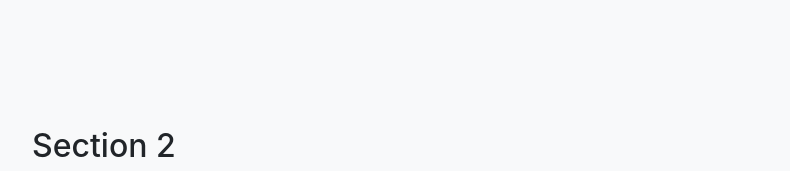
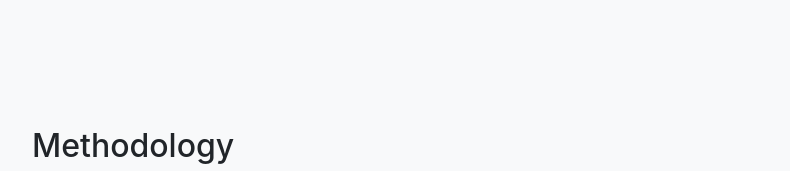
Before and after one commit to garrettkirk/inclass, a plain HTML site: page index.html in a window 1280 px wide. Shown: the part 2780-2951 px from the top of the page, without its empty margins (243-1033 px from the left). Drawn offline with nearby package versions, Linux system fonts and the light colour scheme.

Commit message:
Update index.html

```diff
--- a/index.html
+++ b/index.html
@@ -96,7 +96,7 @@
     <div class="container">
       <div class="row">
         <div class="col-lg-8 mx-auto">
-          <h2>Section 2</h2>
+          <h2>Methodology</h2>
           <p>Create a separate section to describe how you obtained your data, key steps in your process, and cautions for interpreting its meaning. Write for an audience of future DataViz students who may wish to replicate your steps. Write in HTML format and always include links to data sources, such as <a href='https://public-edsight.ct.gov/'>CT EdSight</a>, and also link to your shared Google Sheets.</p>
         </div>
       </div>
```
